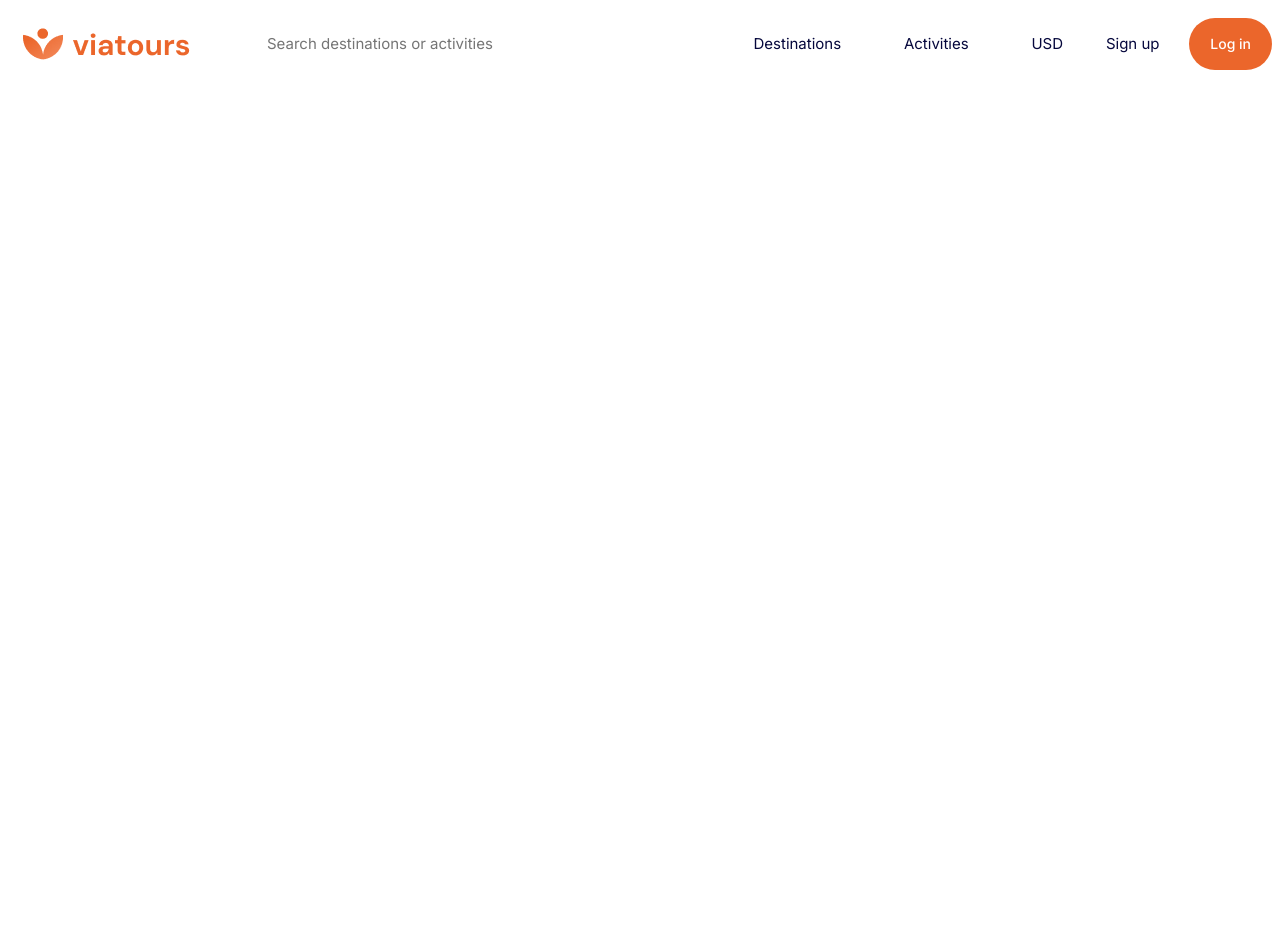
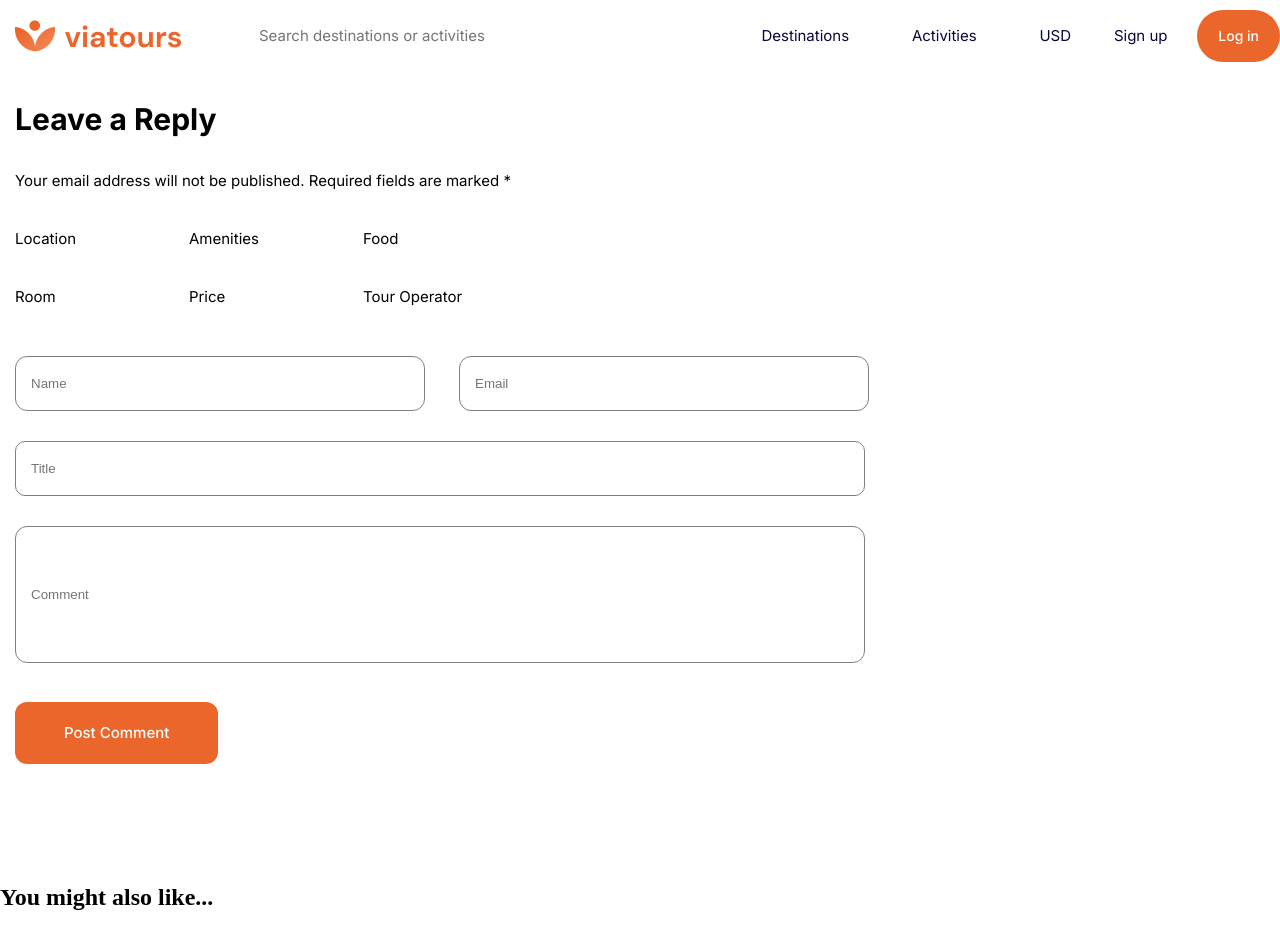
Before and after one commit to AdityaSingh-byte/CW-Project, a plain HTML site: page Figma/index.html in a window 1280 px wide. Before the commit the page ends 800 px from the top, so only its background shows below. Drawn offline with Linux system fonts and the light colour scheme.

Commit message:
form completed

```diff
--- a/Figma/index.html
+++ b/Figma/index.html
@@ -27,7 +27,103 @@
         <button>Log in</button>
       </div>
     </header>
+    <!-- leave a reply  -->
+    <div id="form" class="container">
+      <h2>Leave a Reply</h2>
+      <p>
+        Your email address will not be published. Required fields are marked *
+      </p>
+      <div>
+        <p>Location</p>
+        <p>Amenities</p>
+        <p>Food</p>
+        <p>Room</p>
+        <p>Price</p>
+        <p>Tour Operator</p>
+      </div>
+      <form action="" class="form-example">
+        <div>
+          <input
+            style="
+              width: 391px;
+              height: 51px;
+              border-radius: 12px;
+              margin: 30px 30px 0px 0px;
+              border: 1px solid grey;
 
+              text-align: start;
+              padding-left: 15px;
+            "
+            type="text"
+            placeholder="Name"
+            name="Name"
+            id="name"
+            required
+          />
+          <input
+            style="
+              width: 391px;
+              height: 51px;
+              padding-left: 15px;
+
+              border-radius: 12px;
+              border: 1px solid grey;
+            "
+            type="email"
+            placeholder="Email"
+            name="Email"
+            id="mail"
+            required
+          />
+        </div>
+        <div>
+          <input
+            style="
+              width: 831px;
+              height: 51px;
+              padding-left: 15px;
+              border-radius: 10px;
+              border: 1px solid grey;
+              margin: 30px 0px 30px 0px;
+            "
+            type="text"
+            placeholder="Title"
+            name="Title"
+            id="title"
+            required
+          />
+        </div>
+        <div>
+          <input
+            style="
+              width: 831px;
+              height: 133px;
+              border-radius: 12px;
+              padding-left: 15px;
+              border: 1px solid gray;
+              margin: 0px 0px 39.13px 0px;
+            "
+            type="text"
+            placeholder="Comment"
+            name="cmntbox"
+            id="cmntbox"
+          />
+        </div>
+        <div id="form_btn">
+          <button>Post Comment</button>
+        </div>
+      </form>
+    </div>
+    <!-- card -->
+    <div id="f_cards">
+      <h2>You might also like...</h2>
+      <div id="cards">
+        <div></div>
+        <div></div>
+        <div></div>
+        <div></div>
+      </div>
+    </div>
     <!-- footer-Aditya -->
     <footer></footer>
 
--- a/Figma/style.scss
+++ b/Figma/style.scss
@@ -5,6 +5,10 @@
     }
   }
   $inter : "Inter", sans-serif;
+  body{
+    margin: 0px;
+    padding: 0px;
+  }
   header{
     display: flex;
     align-items: center;
@@ -76,3 +80,69 @@
     }
 
   }
+  #form{
+    margin-bottom: 105px;
+    padding-bottom: 15px;
+    width: 880px;
+    padding-left: 15px;
+    padding-right: 15px;
+    >h2{
+      font-family: $inter;
+font-size: 30px;
+font-weight: 700;
+line-height: 45px;
+letter-spacing: 0em;
+text-align: left;
+
+    }
+    >p{
+      font-family: $inter ;
+      font-weight: 400;
+      font-size: 15px;
+      letter-spacing: 0em;
+      line-height: 28px;
+      text-align: left;
+
+    }
+    >div:nth-of-type(1){
+      display: grid;
+      justify-content: space-between;
+      grid-template-columns: repeat(3,1fr);
+      padding-right: 357.98px;
+
+      >p{
+        font-family: $inter;
+        font-size: 15px;
+        font-weight: 400;
+        line-height: 28px;
+        letter-spacing: 0em;
+        text-align: left;
+      }
+
+
+    }
+
+
+
+  }
+ #form_btn{
+  >button{
+    width: 203.31px;
+    height: 62px;
+
+    text-align: center;
+    background-color: #eb662b;
+    border: none;
+    border-radius: 12px;
+    color: white;
+    font-family: $inter;
+
+font-size: 15px;
+font-weight: 500;
+line-height: 28px;
+letter-spacing: 0em;
+text-align: center;
+
+  }
+
+ }
```
Also changed, not shown: Figma/style.css, 1 other file.
